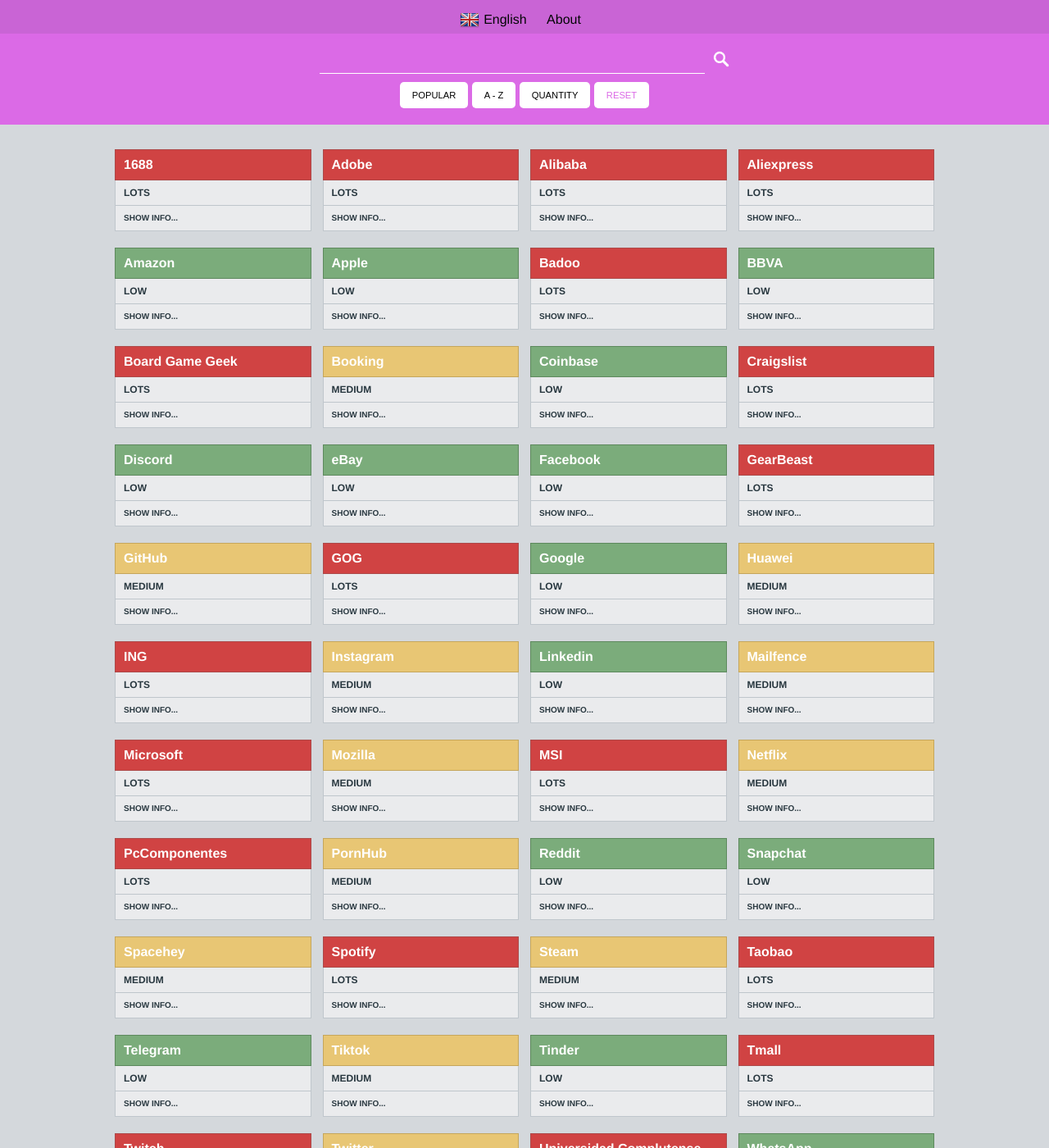
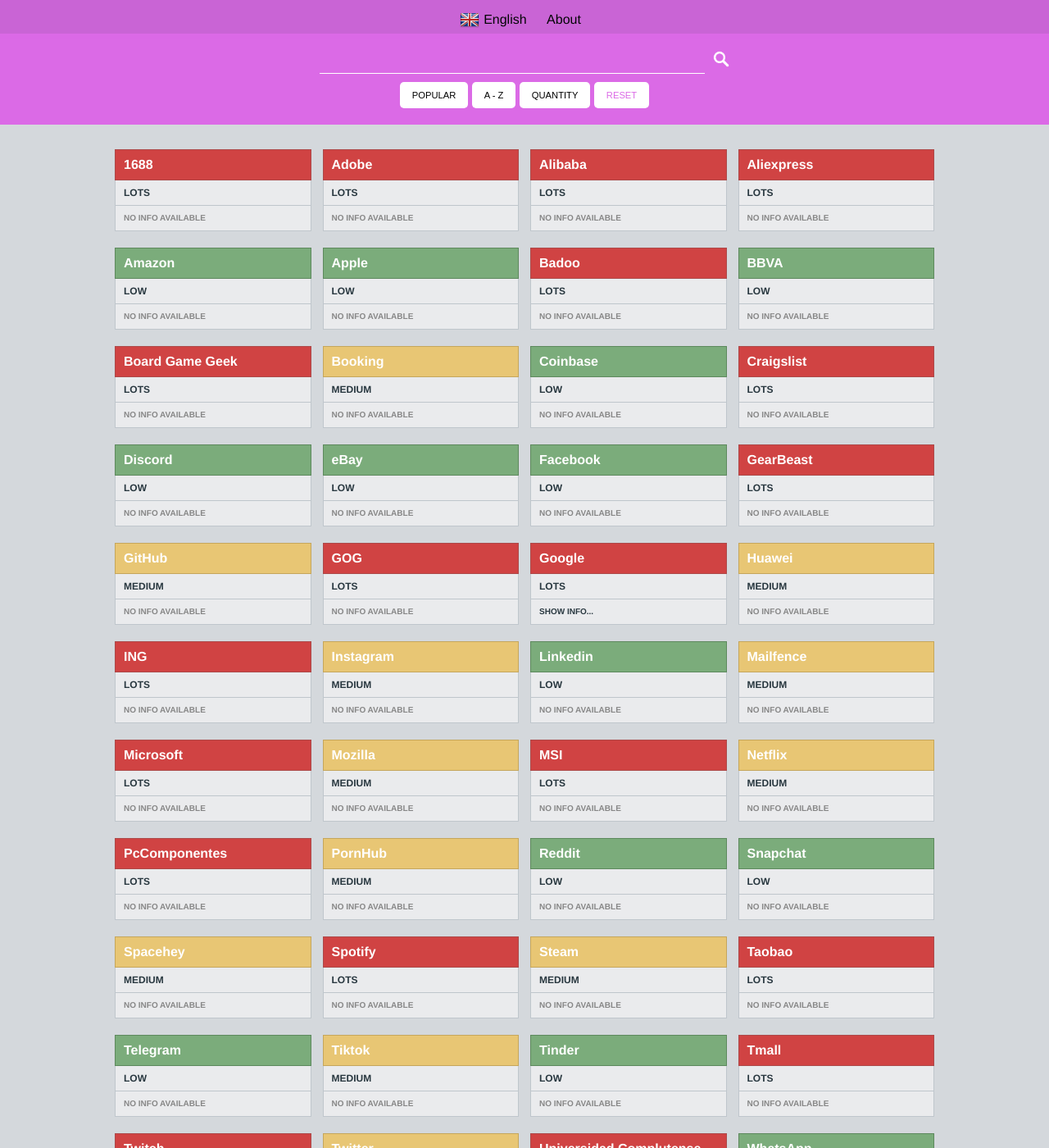
Before and after one commit to JustWhatsTheData/justwhatsthedata.github.io, a Jekyll site: the page built from _pages/index.html, in a window 1280 px wide and 1400 px high, scrolled down 249 px. Shown: the whole window at 82% size. Built offline with Jekyll 4.4.1, drawn with Linux system fonts in a browser that asks for light colours; some of the changed text lies outside the part shown.

Commit message:
translation and fix
colaborate more easily

```diff
--- a/_data/trans/en-GB.json
+++ b/_data/trans/en-GB.json
@@ -65,6 +65,6 @@
 	"info20": "Esta pagina recoge informacion basica como nombre, ip lo que sea",
 	"info21": "Esta pagina recoge informacion basica como nombre, ip lo que sea",
 	"info22": "Esta pagina recoge informacion basica como nombre, ip lo que sea",
-	"info23": "Esta pagina recoge informacion basica como nombre, ip lo que sea",
+	"info23": "Esta pagina recoge informacion basica como nombre, ip lo que sea"
 
 }
--- a/_includes/body.html
+++ b/_includes/body.html
@@ -37,16 +37,14 @@
                 </p>
 
                 {% capture lang_notes %}notes_{{ page.short }}{% endcapture %}
-                {% if entry.notes or entry[lang_notes] %}
+					{% if entry.gathered_data %}
                     <div class="tooltip-content">
 					<ul>
-                        {% if entry.datos_recogidos_en%}
-							{% for priv in entry.datos_recogidos_en %}
-								<li>{{ site.data.trans[page.lang][priv] }}</li>
-							{% endfor %}
-                        {% else %}
-                            {{ entry.notes }}
-                        {% endif %}
+
+						{% for priv in entry.gathered_data %}
+							<li>{{ site.data.trans[page.lang][priv] }}</li>
+						{% endfor %}
+
 					</ul>
                     </div>
                     <a href="#" class="tooltip-toggle contains-info">
--- a/script/validate_json.rb
+++ b/script/validate_json.rb
@@ -21,7 +21,7 @@
 end
 
 SupportedDifficulties = ["easy", "medium", "hard", "impossible"]
-SupportedEntryKeys = ["difficulty", "domains", "email", "email_body", "email_subject", "meta", "name", "notes", "url", "datos_recogidos_en"]
+SupportedEntryKeys = ["difficulty", "domains", "email", "email_body", "email_subject", "meta", "name", "notes", "url", "gathered_data"]
 SupportedLanguageKeys = ["about", "contribute", "difficulty", "difficulty_easy", "difficulty_hard", "difficulty_impossible",
                         "difficulty_medium", "extension", "extensionguide", "extensionp1", "extensionp2",
                         "extensionp3", "extensionp4", "extensionp5", "extensionp6", "footercredits", "footerlicense",
```
Also changed, not shown: _data/sites.json (+3 -6 lines).
